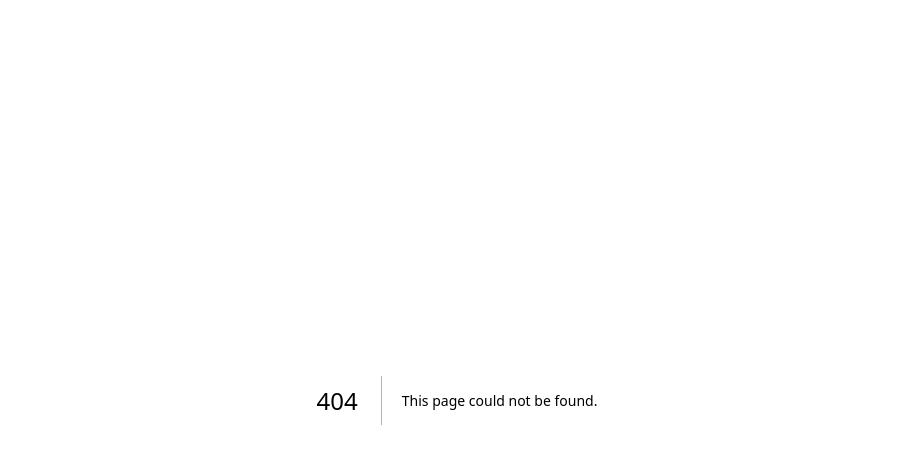
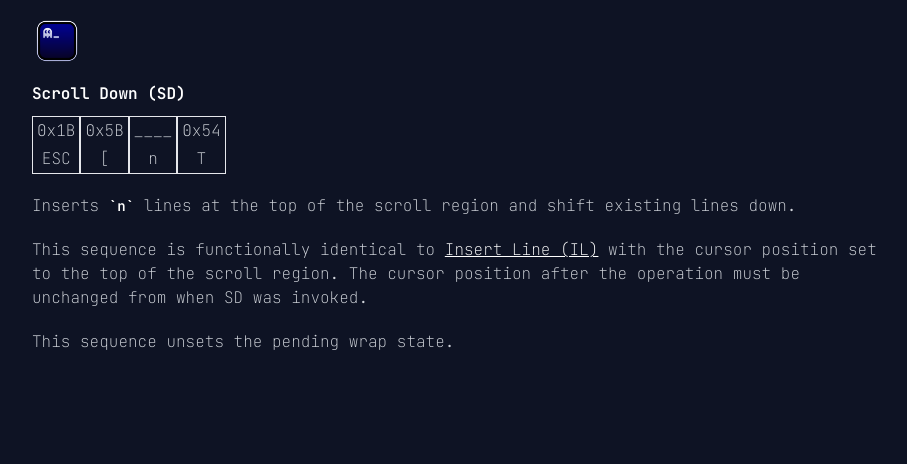
Before and after one commit to zen-xu/ghostty, a Next.js app in the folder website/: page /vt/sd in a window 1280 px wide. Before the commit this address had no page. Shown: the top 464 px of the page, without its empty margins (183-1090 px from the left). Built offline with nearby package versions, Linux system fonts and the light colour scheme.

Commit message:
terminal: scroll down tests

```diff
--- /dev/null
+++ b/website/app/vt/sd/page.mdx
@@ -0,0 +1,15 @@
+import VTSequence from "@/components/VTSequence";
+
+# Scroll Down (SD)
+
+<VTSequence sequence={["CSI", "Pn", "T"]} />
+
+Inserts `n` lines at the top of the scroll region and shift existing
+lines down.
+
+This sequence is functionally identical to
+[Insert Line (IL)](/vt/il) with the cursor position set to the top of
+the scroll region. The cursor position after the operation must be unchanged
+from when SD was invoked.
+
+This sequence unsets the pending wrap state.
```
Also changed, not shown: 1 other file (tests, documents, lock files or other folders).
